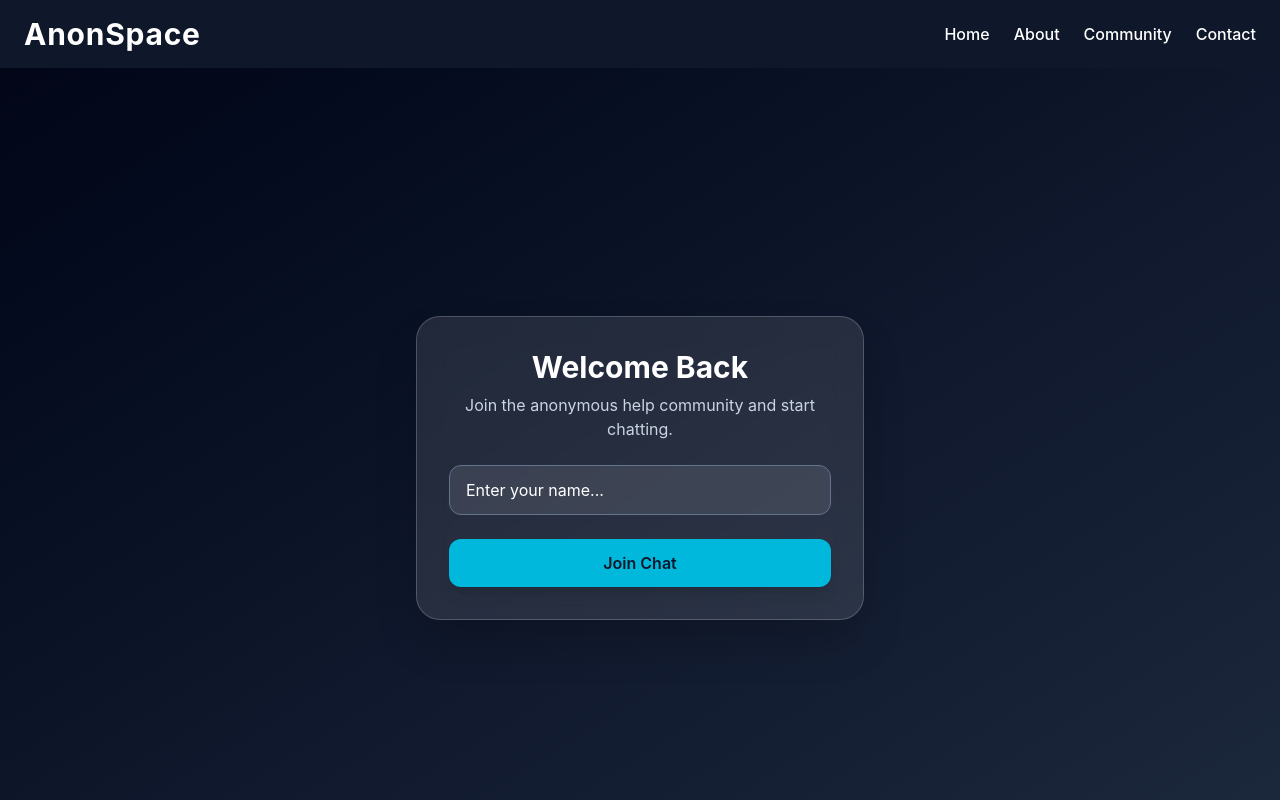
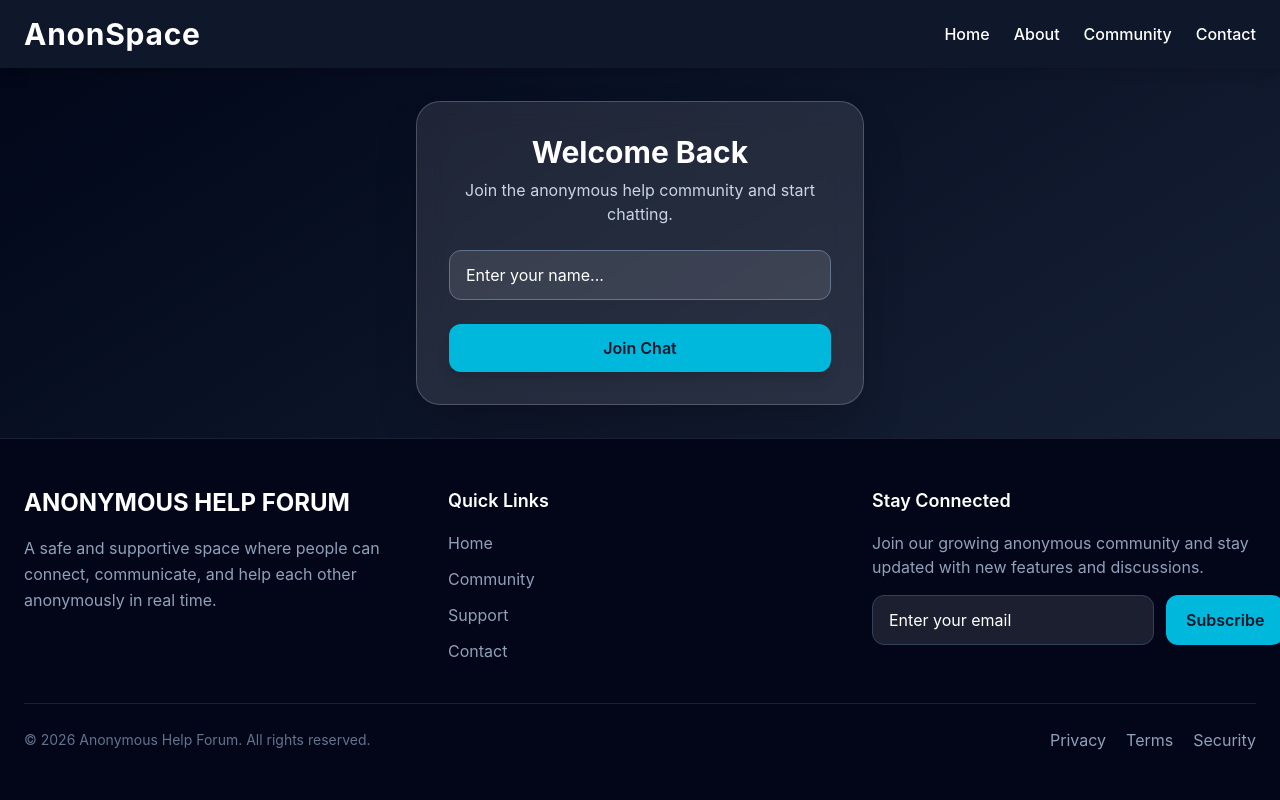
Before and after one commit to xwizardcoder/AnonSpace, a React (Vite) app: page / in a window 1280 px wide. Shown: the top 800 px of the page. Built offline with nearby package versions, Linux system fonts and the light colour scheme; no server answers.

Commit message:
Update App.jsx

```diff
--- a/src/App.jsx
+++ b/src/App.jsx
@@ -10,14 +10,16 @@ const App = () => {
 
   return (
     <>
+      <div className="h-screen overflow-hidden flex flex-col bg-gradient-to-br from-slate-950 via-slate-900 to-slate-800">
+
         <Header />
 
-      <div className="min-h-screen bg-gradient-to-br from-slate-950 via-slate-900 to-slate-800 flex items-center justify-center px-4 py-10">
+        <div className="flex-1 flex items-center justify-center px-4 py-4 overflow-hidden">
 
           <div
             className={`w-full ${
-            joined ? "max-w-6xl h-[85vh]" : "max-w-md"
-          } bg-white/10 backdrop-blur-lg border border-white/20 rounded-3xl shadow-2xl p-6 md:p-8 transition-all duration-300`}
+              joined ? "max-w-6xl h-full" : "max-w-md"
+            } bg-white/10 backdrop-blur-lg border border-white/20 rounded-3xl shadow-2xl p-6 md:p-8 transition-all duration-300 overflow-hidden`}
           >
 
             {!joined ? (
@@ -48,7 +50,7 @@ const App = () => {
                 </button>
               </div>
             ) : (
-            <div className="h-full">
+              <div className="h-full overflow-hidden">
                 <Chat username={username} />
               </div>
             )}
@@ -57,6 +59,8 @@ const App = () => {
         </div>
 
         <Footer />
+
+      </div>
     </>
   );
 };
```
Lines whose indentation alone changed are shown as unchanged.
